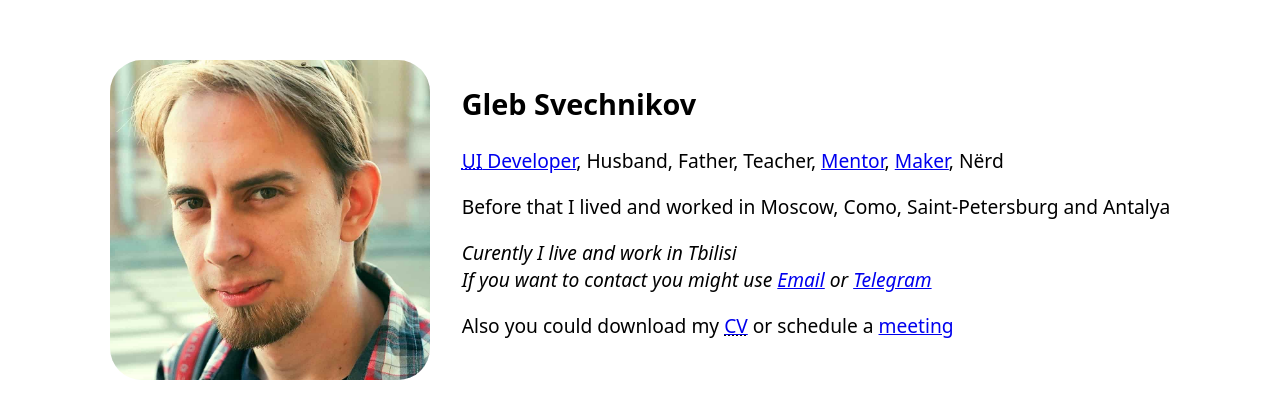
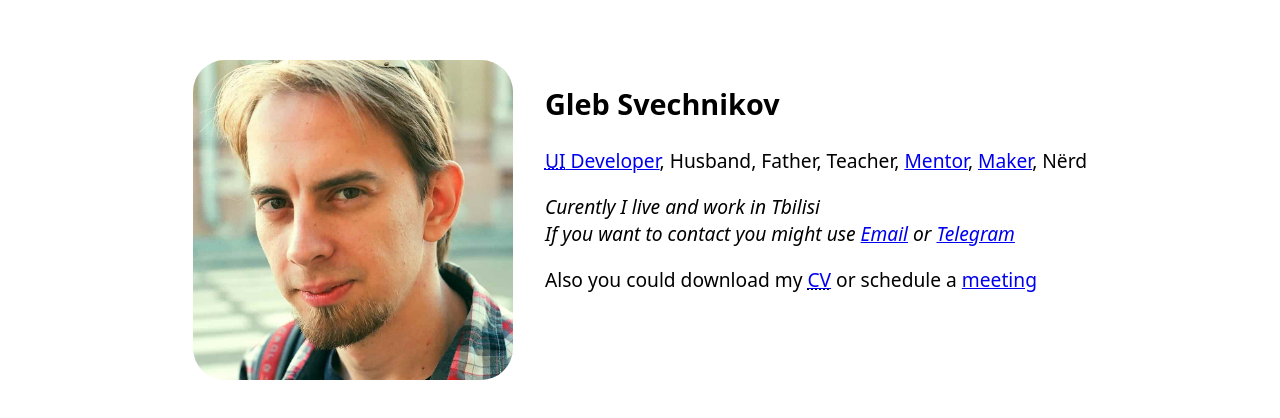
Before and after one commit to gleb-svechnikov/gleb-svechnikov.github.io, an Eleventy site: page src/index.html in a window 1280 px wide. Shown: the part 180-598 px from the top of the page. Built offline with nearby package versions, Linux system fonts and the light colour scheme; Eleventy itself is replaced by a stand-in of ours; files that its build step writes are made by us from their sources; what @kevingimbel/eleventy-plugin-mermaid would draw is missing.

Commit message:
Update text

```diff
--- a/src/index.html
+++ b/src/index.html
@@ -9,9 +9,6 @@ layout: layout/base.njk
 		<a href="https://www.linkedin.com/in/glebsvechnikov/"><abbr title="user interface">UI</abbr> Developer</a>, Husband, Father, Teacher, <a href="https://solvery.io/en/mentor/gleb_svechnikov">Mentor</a>, <a href="https://www.instructables.com/member/kresh/">Maker</a>, Nёrd
 	</p>
 
-	<p>
-		Before that I lived and worked in Moscow, Como, Saint-Petersburg and Antalya
-	</p>
 	<address class="">
 		Curently I live and work in Tbilisi <br />
 		If you want to contact you might use <a href="mailto:gleb.svechnikov@gmail.com">Email</a> or
```
